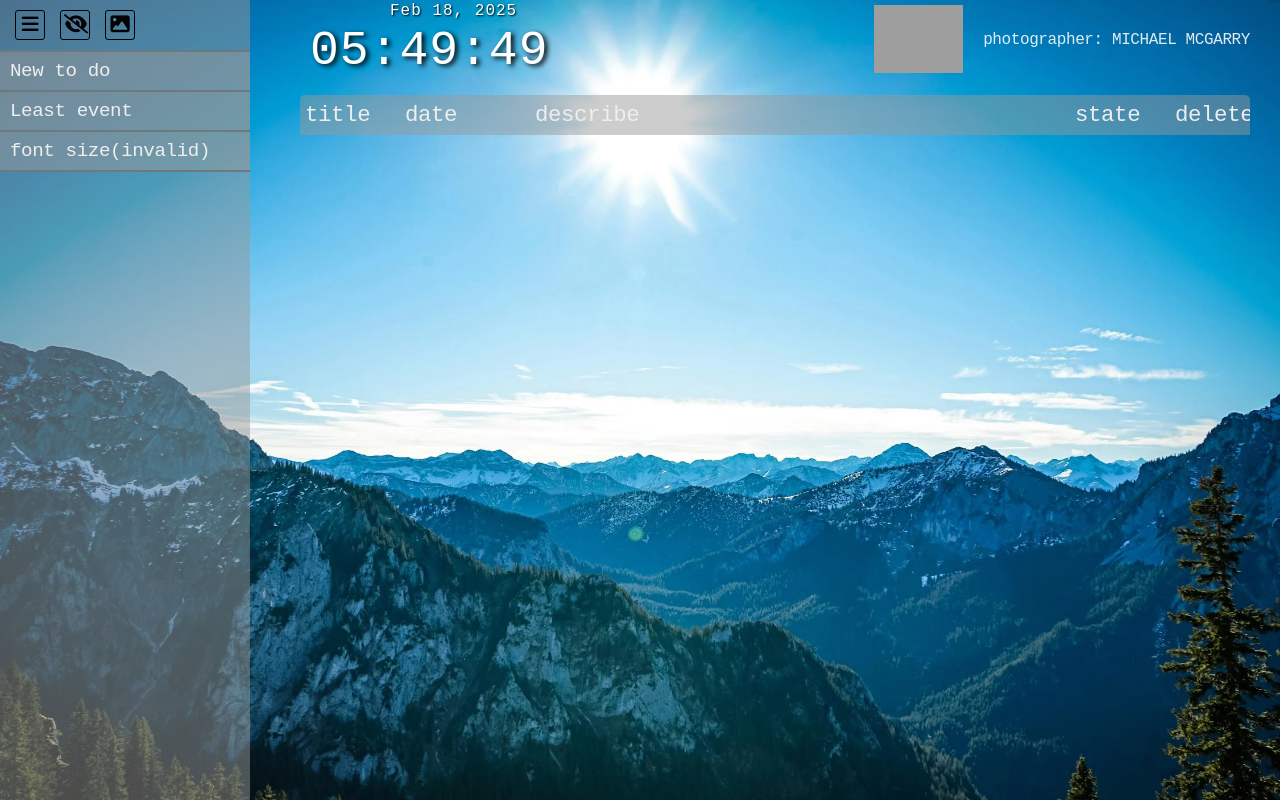
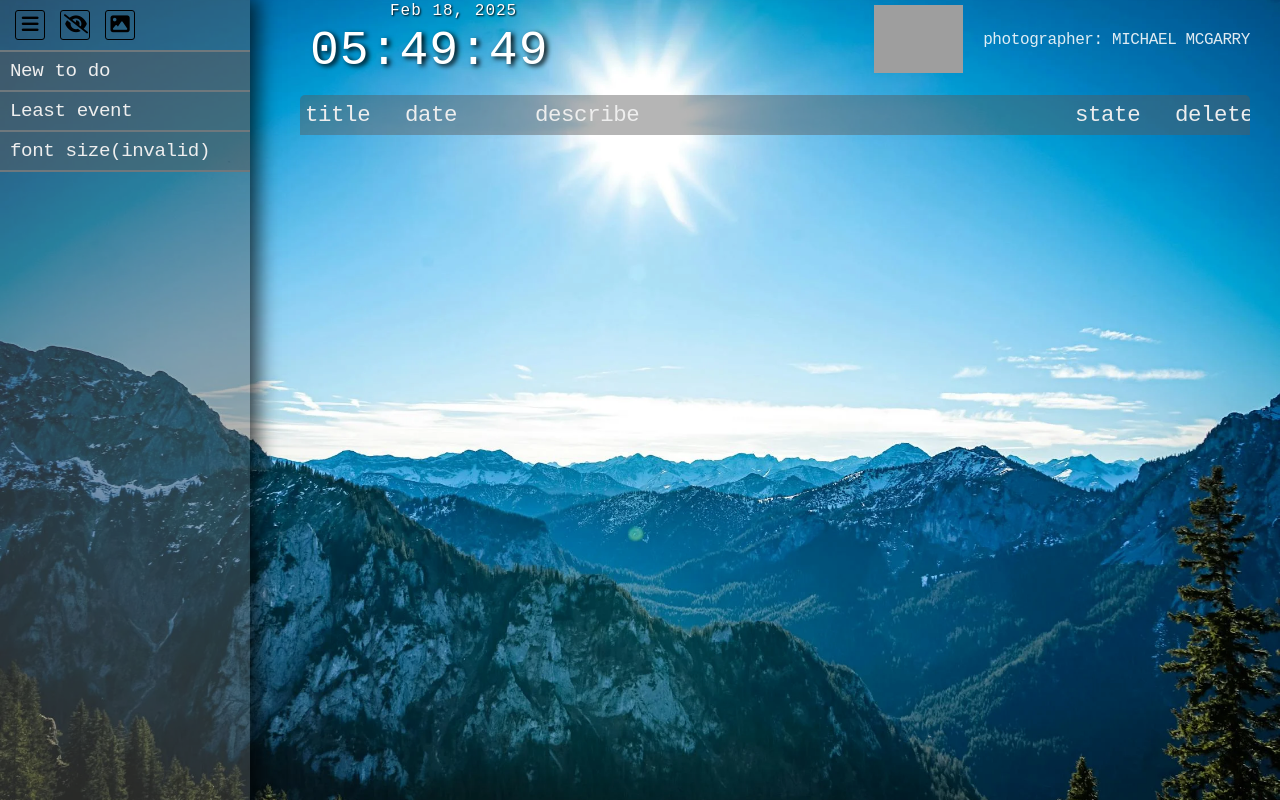
Before and after one commit to klnaserzy/toDoList, a plain HTML site: page index.html in a window 1280 px wide. Drawn offline with Linux system fonts and the light colour scheme; grey boxes are pictures that could not be loaded.

Commit message:
更改css位置 稍微修改css

```diff
--- a/base.css
+++ b/css/base.css
@@ -1,9 +1,10 @@
 :root {
     --gray: #e2e2e266;
-    --fill-in: #9999997d;
-    --background-color: #31313181;
+    --fill-in: rgba(90, 90, 90, 0.447);
+    --background-color: #313131a8;
     --font-color: #eee;
     --border-color: #6f787d;
+    --gray-table-color: #0000004a;
 }
 
 * {
@@ -18,7 +19,7 @@ body {
     width: 100%;
     min-height: 100vh;
     position: relative;
-    background-image: url(./background_image/pexels-photo-15061262.webp);
+    background-image: url(../background_image/pexels-photo-15061262.webp);
     background-repeat: no-repeat;
     background-attachment: fixed;
     background-position: center;
--- a/homePage.css
+++ b/css/homePage.css
@@ -38,6 +38,7 @@
     top: 0px;
     overflow-y: auto;
     max-height: 100vh;
+    box-shadow: 5px 0 20px 3px #000000bb;
 }
 
 .sidebar-buttons {
@@ -65,6 +66,25 @@
     cursor: pointer;
 }
 
+.sidebar-buttons #img-gallery-nav {
+    position: relative;
+}
+
+.sidebar-buttons .nav-link {
+    position: absolute;
+    top: 0;
+    left: 0;
+    width: 100%;
+    height: 100%;
+}
+
+.sidebar-buttons .nav-link i {
+    position: absolute;
+    top: calc(50% - 10px);
+    left: 0;
+    width: 100%;
+    height: 100%;
+}
 
 #background-provider a img {
     width: 7vw;
@@ -198,10 +218,11 @@ a {
     background-color: #d1d1d176;
     border: 0px;
     border-radius: 10px;
-    font-size: 1em;
+    font-size: 1.2em;
     height: 30px;
     width: 30%;
     margin-left: 3px;
+    padding: 0 10px;
     transition: background-color .5s normal;
     text-align: center;
 }
@@ -328,7 +349,7 @@ a {
 
 .td {
     border: 1px solid transparent;
-    background-color: #00000029;
+    background-color: var(--gray-table-color);
 
 }
 
@@ -366,5 +387,3 @@ a {
     cursor: pointer;
     background-color: #451515a3;
 }
-
-/* image gallery page */
--- a/imgGallery.css
+++ b/css/imgGallery.css
@@ -18,14 +18,14 @@
     width: 30px;
     height: 30px;
     font-size: 1.2em;
-    background-color: white;
-    border: 1px solid #000;
+    box-shadow: 0 0 3px 5px rgba(255, 255, 255, 0.445);
+    background-color: rgba(255, 255, 255, 0.445);
     padding: 3px 3px 2px 3px;
-    border-radius: 3px;
+    border-radius: 50%;
     text-align: center;
     color: black;
 
-    transition:  .2s ease-in-out;
+    transition: .2s ease-in-out;
 }
 
 #backHomePageLink:hover {
@@ -56,6 +56,7 @@
     padding-bottom: 10px;
     border-radius: 10px;
     box-shadow: 4px 4px 2px 2px #0000004e;
+    align-self: stretch; /* 確保所有box的高度都拉伸到一致 */
 
     display: flex;
     flex-direction: column;
--- /dev/null
+++ b/css/main.css
@@ -0,0 +1,3 @@
+@import './base.css';
+@import './homePage.css';
+@import './imgGallery.css'
--- a/index.html
+++ b/index.html
@@ -4,9 +4,7 @@
         <meta charset="utf-8" />
         <meta name="viewport" content="width=device-width initial-scale=1.0" />
         <title>todo list</title>
-        <link rel="stylesheet" href="./base.css">
-        <link rel="stylesheet" href="./homePage.css" />
-        <link rel="stylesheet" href="./imgGallery.css" />
+        <link rel="stylesheet" href="./css/main.css">
         <link rel="stylesheet" href="https://cdnjs.cloudflare.com/ajax/libs/font-awesome/6.5.2/css/all.min.css">
     </head>
     <body>
@@ -42,7 +40,7 @@
                                         <p class="instruction">Date (dead line): </p>
                                         <div class="wrapper">
                                             <input id="deadLine" type="date" />
-                                            <input id="addTodoBtn" value="add todo" type="button">
+                                            <input id="addTodoBtn" value="add" type="button">
                                         </div>
                                     </form>
                                 </div>
```
